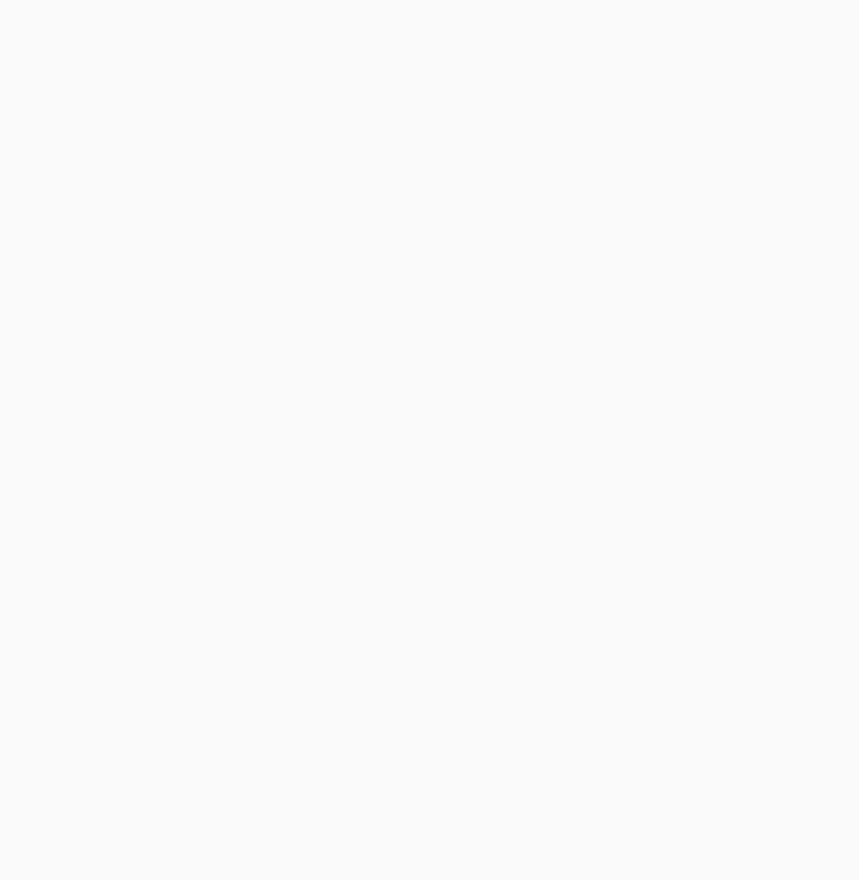
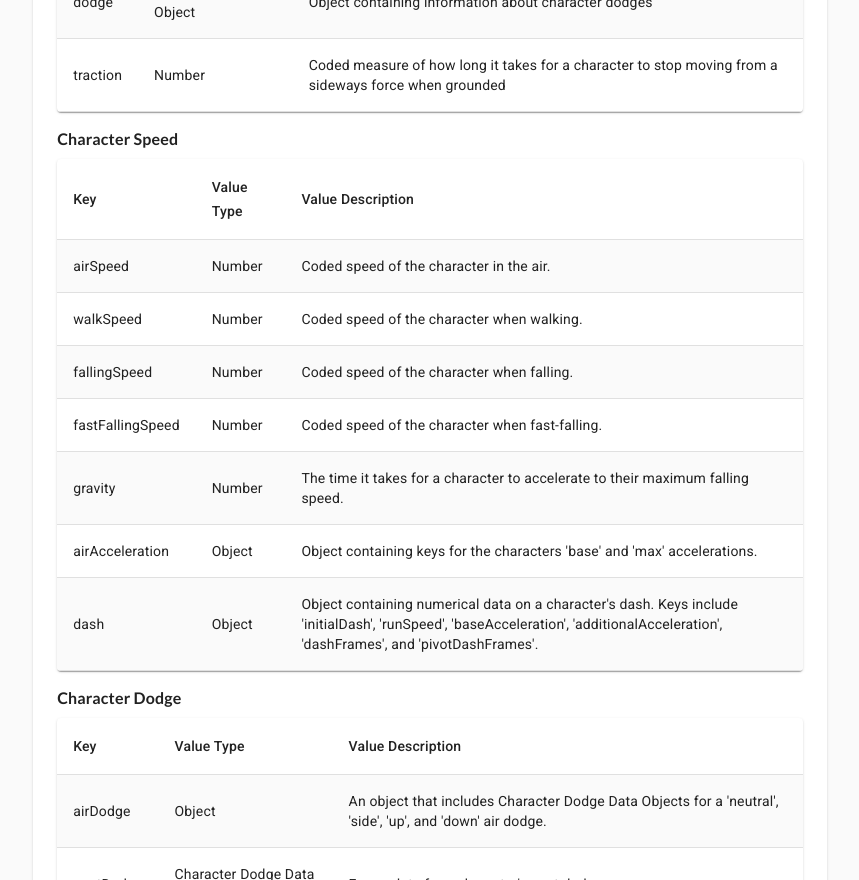
Before and after one commit to liamcr/smash-api-documentation-site, a React (Create React App) app: page /docs in a window 1280 px wide. Shown: the part 1920-2800 px from the top of the page, without its empty margins (210-1069 px from the left). Before the commit the page ends 1648 px from the top, so only its background shows below. Built offline with nearby package versions, Linux system fonts and the light colour scheme.

Commit message:
Added types section to docs. Also added some media queries for mobile

```diff
--- a/src/components/EndpointDocumentation.js
+++ b/src/components/EndpointDocumentation.js
@@ -34,7 +34,7 @@
 
   return (
     <div className="endpoint-container">
-      <div className="endpoint-name">{endpoint.endpointName}</div>
+      <div className="docs-header">{endpoint.endpointName}</div>
       {endpoint.usages.map((usage, index) => (
         <div className="endpoint-usage" key={index}>
           <div className="usage-path">{usage.path}</div>
@@ -44,7 +44,7 @@
             className={`usage-url ${classes.usageText}`}
           >{`GET ${usage.url}`}</div>
           {usage.queryParamKeys.length > 0 && (
-            <div className="usage-table-header">Query Parameters</div>
+            <div className="table-header">Query Parameters</div>
           )}
           {usage.queryParamKeys.length > 0 && (
             <TableContainer className={classes.table} component={Paper}>
@@ -70,9 +70,7 @@
           <div className="usage-description">
             {usage.responseFormat.description}
           </div>
-          <div className="usage-table-header">
-            {usage.responseFormat.objectName}
-          </div>
+          <div className="table-header">{usage.responseFormat.objectName}</div>
           <TableContainer className={classes.table} component={Paper}>
             <Table>
               <TableHead>
--- /dev/null
+++ b/src/components/Types.js
@@ -0,0 +1,62 @@
+import React from "react";
+import { otherTypes } from "../custom/otherTypes";
+import {
+  TableContainer,
+  Paper,
+  Table,
+  TableHead,
+  TableRow,
+  TableCell,
+  TableBody,
+  withStyles,
+  makeStyles
+} from "@material-ui/core";
+
+const useStyles = makeStyles(theme => ({
+  table: {
+    marginBottom: 16
+  }
+}));
+
+const StyledTableRow = withStyles(theme => ({
+  root: {
+    "&:nth-of-type(odd)": {
+      backgroundColor: theme.palette.background.default
+    }
+  }
+}))(TableRow);
+
+export function Types() {
+  const classes = useStyles();
+
+  return (
+    <div className="types-container">
+      <div className="docs-header">Types</div>
+      {otherTypes.map((type, index) => (
+        <div key={index} className="type-container">
+          <div className="table-header">{type.name}</div>
+          <TableContainer className={classes.table} component={Paper}>
+            <Table>
+              <TableHead>
+                <TableRow>
+                  <TableCell>Key</TableCell>
+                  <TableCell>Value Type</TableCell>
+                  <TableCell>Value Description</TableCell>
+                </TableRow>
+              </TableHead>
+              <TableBody>
+                {type.keys.map((key, index) => (
+                  <StyledTableRow key={index}>
+                    <TableCell>{key.name}</TableCell>
+                    <TableCell>{key.type}</TableCell>
+                    <TableCell>{key.description}</TableCell>
+                  </StyledTableRow>
+                ))}
+              </TableBody>
+            </Table>
+          </TableContainer>
+        </div>
+      ))}
+    </div>
+  );
+}
--- /dev/null
+++ b/src/custom/otherTypes.js
@@ -0,0 +1,130 @@
+export const otherTypes = [
+  {
+    name: "Character Attributes",
+    keys: [
+      {
+        name: "speed",
+        type: "Character Speed Object",
+        description: "Object containing information about character speed"
+      },
+      {
+        name: "jump",
+        type: "Character Jump Object",
+        description: "Object containing information about character jump"
+      },
+      {
+        name: "dodge",
+        type: "Character Dodge Object",
+        description: "Object containing information about character dodges"
+      },
+      {
+        name: "traction",
+        type: "Number",
+        description:
+          "Coded measure of how long it takes for a character to stop moving from a sideways force when grounded"
+      }
+    ]
+  },
+  {
+    name: "Character Speed",
+    keys: [
+      {
+        name: "airSpeed",
+        type: "Number",
+        description: "Coded speed of the character in the air."
+      },
+      {
+        name: "walkSpeed",
+        type: "Number",
+        description: "Coded speed of the character when walking."
+      },
+      {
+        name: "fallingSpeed",
+        type: "Number",
+        description: "Coded speed of the character when falling."
+      },
+      {
+        name: "fastFallingSpeed",
+        type: "Number",
+        description: "Coded speed of the character when fast-falling."
+      },
+      {
+        name: "gravity",
+        type: "Number",
+        description:
+          "The time it takes for a character to accelerate to their maximum falling speed."
+      },
+      {
+        name: "airAcceleration",
+        type: "Object",
+        description:
+          "Object containing keys for the characters 'base' and 'max' accelerations."
+      },
+      {
+        name: "dash",
+        type: "Object",
+        description:
+          "Object containing numerical data on a character's dash. Keys include 'initialDash', 'runSpeed', 'baseAcceleration', 'additionalAcceleration', 'dashFrames', and 'pivotDashFrames'."
+      }
+    ]
+  },
+  {
+    name: "Character Dodge",
+    keys: [
+      {
+        name: "airDodge",
+        type: "Object",
+        description:
+          "An object that includes Character Dodge Data Objects for a 'neutral', 'side', 'up', and 'down' air dodge."
+      },
+      {
+        name: "spotDodge",
+        type: "Character Dodge Data Object",
+        description: "Frame data for a character's spot dodge."
+      },
+      {
+        name: "roll",
+        type: "Object",
+        description:
+          "An object that includes Character Dodge Data Objects for a 'back' and 'forward' roll."
+      }
+    ]
+  },
+  {
+    name: "Character Dodge Data",
+    keys: [
+      {
+        name: "intagibilityFrames",
+        type: "Object",
+        description:
+          "Frames for which a character is intangible. Object includes keys for both a fresh and stale dodge (Keys 'fresh' and 'fullyStale'). Each has data for the frame at which the character starts being intangible (Key: 'start'), and the frame at which the character stops being intangible (Key: 'stop')."
+      },
+      {
+        name: "totalFrames",
+        type: "Object",
+        description:
+          "Total number of frames for which the character is in their dodge. This object has keys 'fresh' and 'fullyStale', representing the frames for when the character's dodge is fresh or fully stale, respectively."
+      }
+    ]
+  },
+  {
+    name: "Character Jump",
+    keys: [
+      {
+        name: "fullHop",
+        type: "Number",
+        description: "Coded height of a character's jump from the ground"
+      },
+      {
+        name: "shortHop",
+        type: "Number",
+        description: "Coded height of a character's short hop"
+      },
+      {
+        name: "airJump",
+        type: "Number",
+        description: "Coded height of a character's air jump"
+      }
+    ]
+  }
+];
--- a/src/pages/Documentation.js
+++ b/src/pages/Documentation.js
@@ -1,10 +1,16 @@
 import React from "react";
 import { Endpoints } from "../components/Endpoints";
-import { Paper, makeStyles } from "@material-ui/core";
+import { Paper, makeStyles, useMediaQuery } from "@material-ui/core";
+import { Types } from "../components/Types";
 
 const useStyles = makeStyles({
   paper: {
     width: "62%",
+    margin: "32px auto",
+    padding: 24
+  },
+  paperSmallScreen: {
+    width: "95%",
     margin: "32px auto",
     padding: 24
   }
@@ -13,9 +19,15 @@
 export function Documentation() {
   const classes = useStyles();
 
+  const smallScreen = useMediaQuery("(max-width: 730px)");
+
   return (
-    <Paper className={classes.paper} elevation={1}>
+    <Paper
+      className={smallScreen ? classes.paperSmallScreen : classes.paper}
+      elevation={1}
+    >
       <Endpoints />
+      <Types />
     </Paper>
   );
 }
--- a/src/styles/EndpointDocumentation.css
+++ b/src/styles/EndpointDocumentation.css
@@ -1,4 +1,4 @@
-.endpoint-name {
+.docs-header {
   font-family: "Lato";
   margin-bottom: 12px;
   font-size: 24pt;
@@ -17,7 +17,7 @@
 }
 
 .usage-header,
-.usage-table-header {
+.table-header {
   font-family: "Lato";
   font-weight: bold;
   font-size: 12pt;
@@ -32,3 +32,9 @@
   display: inline-block;
   border-radius: 2px;
 }
+
+@media only screen and (max-width: 500px) {
+  .usage-url {
+    font-size: 8pt;
+  }
+}
```
